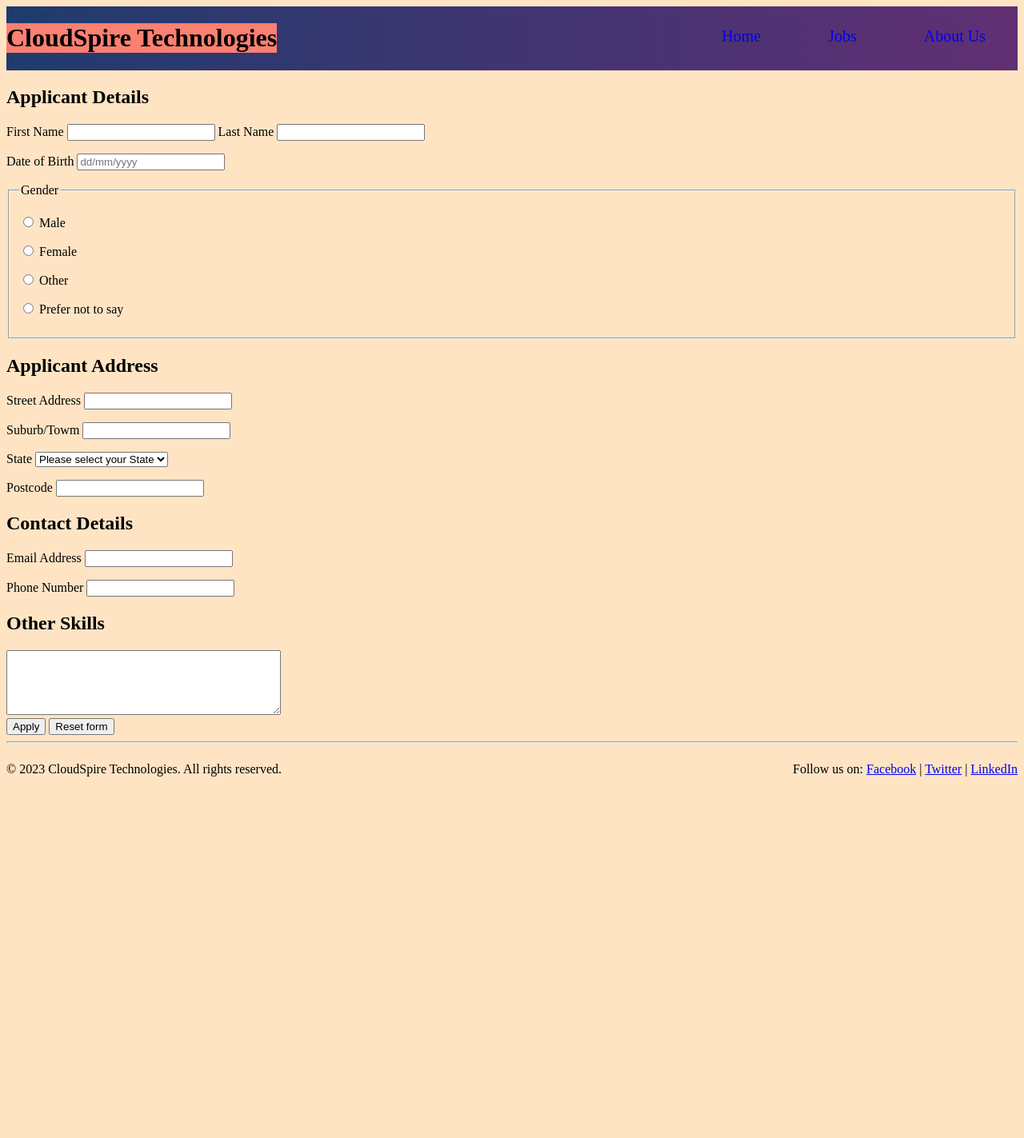
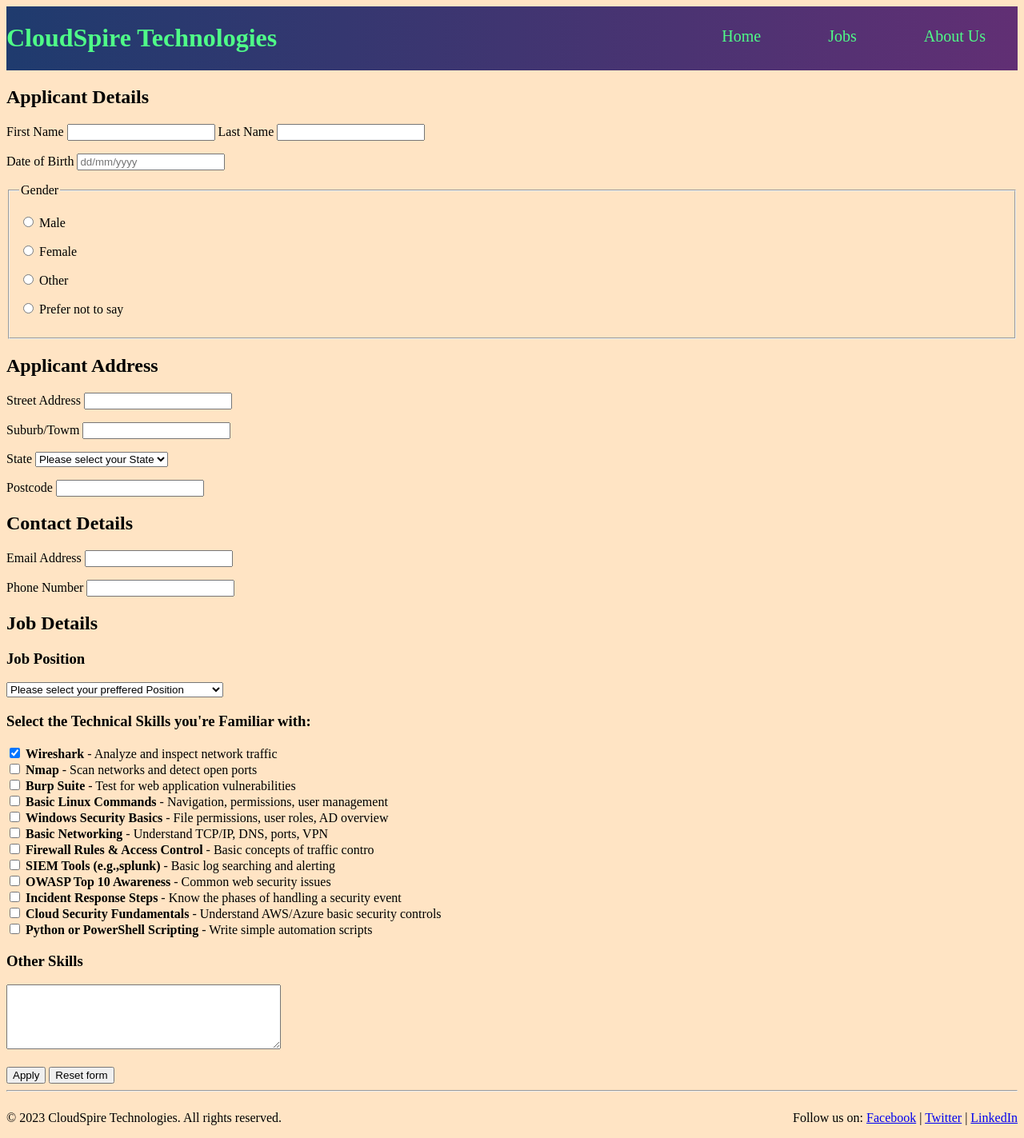
Before and after one commit to Infinite-Loops04/Project02, a PHP site: page /apply.html in a window 1280 px wide. Shown: the whole page at 80% size. Before the commit the page ends 971 px from the top, so only its background shows below. Run offline with PHP 8.4, Linux system fonts and the light colour scheme.

Commit message:
apply.html completed

```diff
--- a/apply.html
+++ b/apply.html
@@ -11,7 +11,7 @@
     </head>
     <body>
         <header>
-            <h1>CloudSpire Technologies</h1>
+            <h1 id="page_title">CloudSpire Technologies</h1>
             <nav>
                 <ul>
                     <li><a class="menu" href="index.html">Home</a></li>
@@ -83,11 +83,49 @@
                     <input type="email" name="email_address" id="email_address" pattern="[a-z0-9._%+\-]+@[a-z0-9.\-]+\.[a-z]{2,}$" required="required">
                     <p>
                         <label for ="phone_number">Phone Number</label>
-                        <input type="text" name="phone_number" id="phone_number" pattern=".{8,12}" required="required">
+                        <input type="text" name="phone_number" id="phone_number" pattern="(\d\s?){8,12}" required="required">
                     </p>
                 </div>
-                <label for="other_skills"><h2>Other Skills</h2></label>
-                <textarea name="other_skills" id="other_skills" rows="5" cols="40"></textarea>
+                <div>
+                    <h2>Job Details</h2>
+                    <label for="job_ref_no"><h3>Job Position</h3></label>
+                    <select name="job_ref_no" id="job_ref_no" required="required">
+                        <option value="">Please select your preffered Position</option>
+                        <option value="css-2025-21">Cyber Security Specialist(CSS-2025-21)</option>
+                        <option value="eha-2025-86">Ethical Hacker(EHA-2025-86)</option>
+                        <option value="cfa-2025-63">Computer Forensic Analyst(CFA-2025-63)</option>
+                        <option value="ise-2025-26">IT Security Engineer(ISE-2025-26)</option>
+                    </select>
+                    <br>
+                    <!--this list was generated using chatGPT-->
+                    <h3>Select the Technical Skills you're Familiar with:</h3>
+                    <input type="checkbox" id="wireshark" name="skills" value="wireshark" checked>
+                    <label for="wireshark"><strong>Wireshark</strong> - Analyze and inspect network traffic</label><br>
+                    <input type="checkbox" id="nmap" name="skills" value="nmap">
+                    <label for="nmap"><strong>Nmap</strong> - Scan networks and detect open ports</label><br>
+                    <input type="checkbox" id="burp" name="skills" value="burp_suite">
+                    <label for="burp"><strong>Burp Suite</strong> - Test for web application vulnerabilities</label><br>
+                    <input type="checkbox" id="linux" name="skills" value="basic_linux">
+                    <label for="linux"><strong>Basic Linux Commands</strong> - Navigation, permissions, user management</label><br>
+                    <input type="checkbox" id="win_security" name="skills" value="win_security_basics">
+                    <label for="win_security"><strong>Windows Security Basics</strong> - File permissions, user roles, AD overview</label><br>
+                    <input type="checkbox" id="basic_networking" name="skills" value="basic_networking">
+                    <label for="basic_networking"><strong>Basic Networking</strong> - Understand TCP/IP, DNS, ports, VPN</label><br>
+                    <input type="checkbox" id="firewall" name="skills" value="firewall_rules">
+                    <label for="firewall"><strong>Firewall Rules & Access Control</strong> - Basic concepts of traffic contro</label><br>
+                    <input type="checkbox" id="siem" name="skills" value="siem_tools">
+                    <label for="siem"><strong>SIEM Tools (e.g.,splunk)</strong> - Basic log searching and alerting</label><br>
+                    <input type="checkbox" id="owasp" name="skills" value="owasp_awareness">
+                    <label for="owasp"><strong>OWASP Top 10 Awareness</strong> - Common web security issues</label><br>
+                    <input type="checkbox" id="irs" name="skills" value="incident_response_steps">
+                    <label for="irs"><strong>Incident Response Steps</strong> - Know the phases of handling a security event</label><br>
+                    <input type="checkbox" id="cloud" name="skills" value="cloud_security_fundamentals">
+                    <label for="cloud"><strong>Cloud Security Fundamentals</strong> - Understand AWS/Azure basic security controls</label><br>
+                    <input type="checkbox" id="python" name="skills" value="python_powershell_scripting">
+                    <label for="python"><strong>Python or PowerShell Scripting</strong> - Write simple automation scripts</label><br>
+                    <label for="other_skills"><h3>Other Skills</h3></label>
+                    <textarea name="other_skills" id="other_skills" rows="5" cols="40"></textarea>
+                </div>
                 <br>
                 <input type="submit" value="Apply">
                 <input type="reset" value="Reset form">
--- a/index.html
+++ b/index.html
@@ -2,7 +2,7 @@
 <html lang="en">
     <head>
         <meta charset="utf-8">
-        <link rel="stylesheet" href="styles.css">
+        <link rel="stylesheet" href="styles/Project1.css">
         <meta name="viewport" content="width=device_width, height=device_height">
         <meta name="description" content="CloudSpire Technologies homepage">
         <meta name="keywords" content="HTML5, information technology, IT, company, cloudspire,">
@@ -13,7 +13,7 @@
     <header>
         <div class="logo-container">
             <img src="Screenshot_2025-04-08_214346 (2).webp" alt="Cloudspire Logo" width="110">
-            <h1>Cloudspire</h1>
+            <h1 id="page_title">Cloudspire Technologies</h1>
         </div>
         <p class="tagline">Fighting Crime For The Future</p>
         <nav>
--- a/jobs.html
+++ b/jobs.html
@@ -12,8 +12,8 @@
     <body>
         <header id="header">
             <img src="images/image.logo (2).png"id="logo">
-        </hr>
-            <h1>CloudSpire Technologies</h1>
+        <hr>
+            <h1 id="page_title">CloudSpire Technologies</h1>
             <nav>
                 <ul>
                     <li><a href="index.html">Home</a></li>
@@ -228,7 +228,7 @@
             <img src="images/Screenshot 2025-04-12 111825.png" alt ="CloudSpire Technologies">
         </aside>
 
-    </hr>
+    <hr>
 <!-- The following footer section was manually created to display copyright information for CloudSpire Technologies. -->
         <footer>
             <p id="copyright">&copy; 2023 CloudSpire Technologies. All rights reserved.</p>
--- a/styles/Project1.css
+++ b/styles/Project1.css
@@ -1,6 +1,9 @@
 nav ul li{display: inline-block;}
 nav{float: right;}
-h1{float: left;}
+#page_title{
+    float: left;
+    color: rgb(79, 252, 136);
+}
 #form_body{clear: both;}
 .menu{
     display: flex;
@@ -9,13 +12,13 @@ h1{float: left;}
     padding: 10px 40px;
     border-radius: 4px;
     font-size: 20px;
+    color: rgb(79, 252, 136);;
 }
 .menu:hover{
     color: black;
-    background-color: rgb(31, 134, 31);
-    border-color: rgb(9, 175, 134);
+    background-color: rgb(9, 175, 134);
 }
-h1{background-color: salmon;}
+
 html{
     background-color: bisque;
 }
@@ -48,7 +51,7 @@ html{
     padding: 60px 40px;
     text-align: center;
 }
-  .leadership {
+.leadership {
     padding: 40px;
     text-align: center;
 }
```
